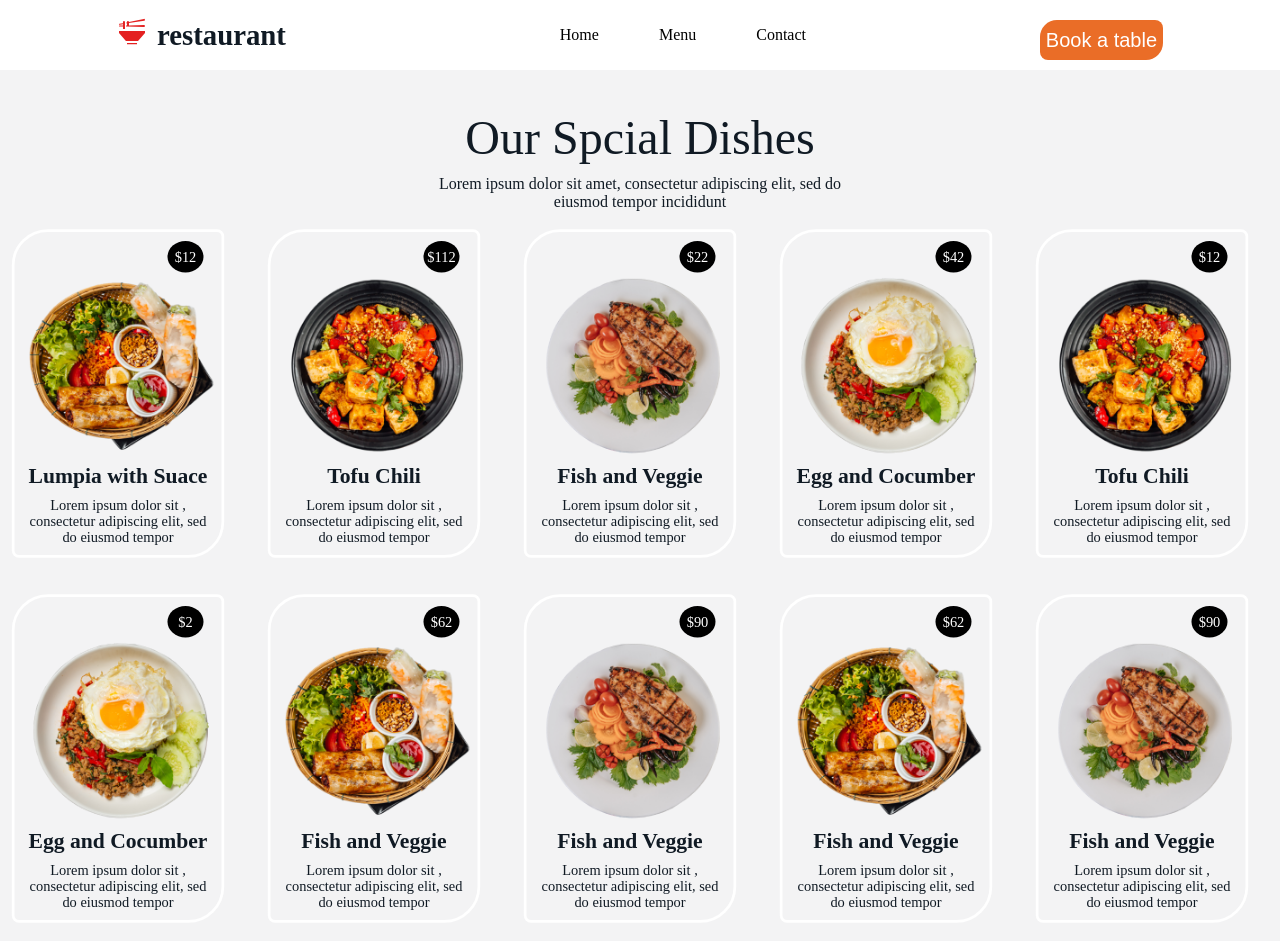
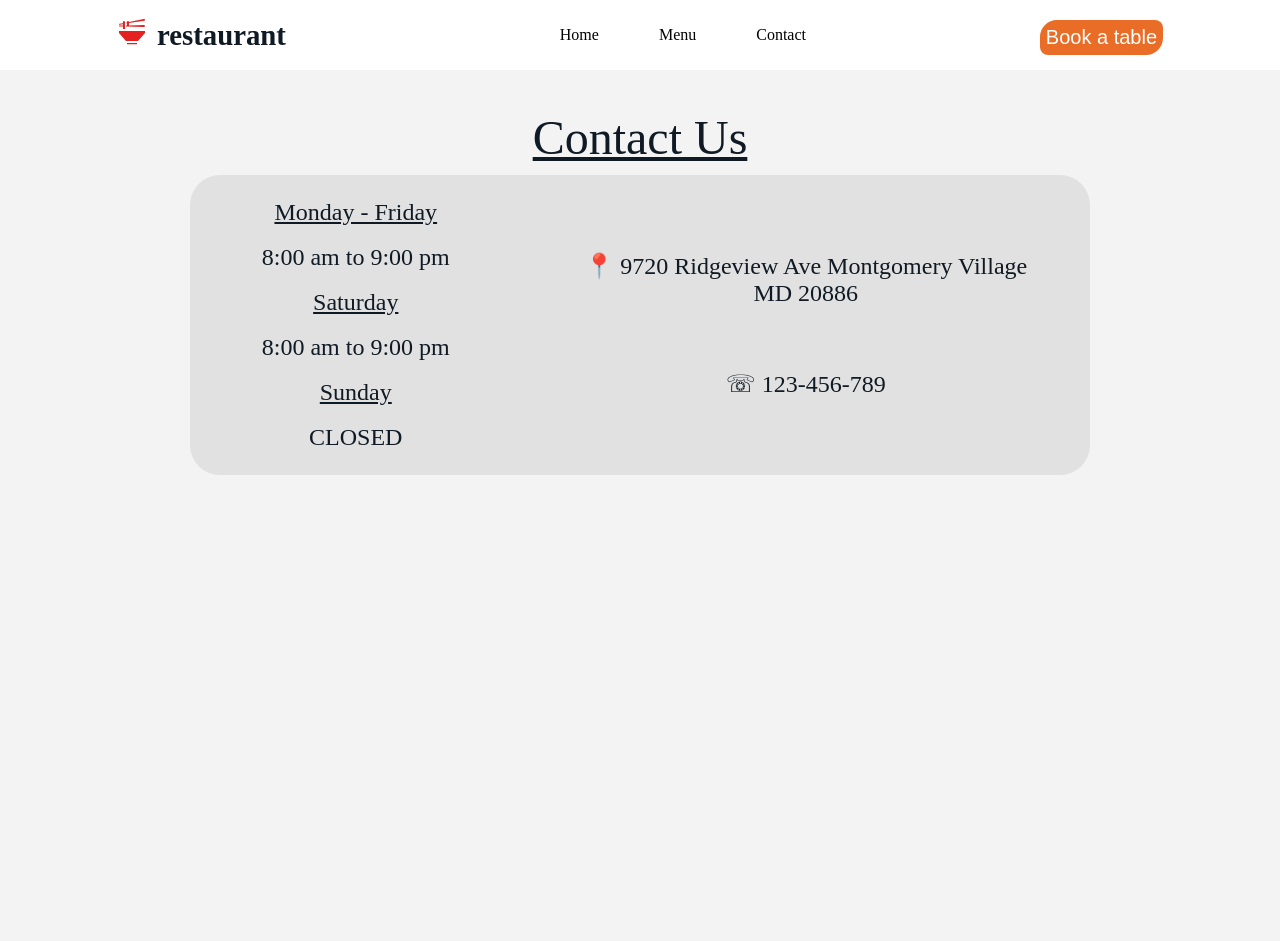
Before and after one commit to yabetsg/restaurant-page, a website built with webpack: page dist/index.html in a window 1280 px wide. After the commit the page ends 800 px from the top, so only its background shows below. Built offline with nearby package versions, Linux system fonts and the light colour scheme; a web font is replaced by a local one.

Commit message:
Finish contact page layout and styling

```diff
--- a/src/contact.js
+++ b/src/contact.js
@@ -0,0 +1,55 @@
+export const contactSecondHeader = () => {
+    const header = document.createElement('div');
+    header.classList.add('contactHeader');
+    const headerText = document.createElement('div');
+    headerText.classList.add('headerTitle');
+    const headerParagraph = document.createElement('div');
+    headerParagraph.classList.add('headerParagraph');
+    headerParagraph.textContent = 'Lorem ipsum dolor sit amet, consectetur adipiscing elit, sed do eiusmod tempor incididunt';
+    headerText.textContent = 'Contact Us';
+    header.appendChild(headerText);
+    header.appendChild(headerParagraph);
+
+    return header;
+}
+
+const makeDiv = (text) => {
+    const newDiv = document.createElement('div');
+    newDiv.textContent = text;
+    return newDiv;
+}
+
+export const contactInfo = () => {
+
+    const contactInfoContainer = document.createElement('div');
+    contactInfoContainer.classList.add('contactInfoContainer');
+    const openingHoursInfoContainer = document.createElement('div');
+    openingHoursInfoContainer.classList.add('openingHoursInfoContainer');
+    const addressInfoContainer = document.createElement('div');
+    addressInfoContainer.classList.add('addressInfoContainer');
+    const addressInfo = document.createElement('div');
+
+    const phoneNumberInfo = document.createElement('div');
+    const openingHoursInfo = document.createElement('div');
+    openingHoursInfo.classList.add('openingHoursInfo');
+    addressInfo.classList.add('addressInfo');
+    phoneNumberInfo.classList.add('phoneNumberInfo');
+    openingHoursInfo.textContent = 'Opening Hours';
+    const daysAndHours = [["Monday - Friday", "Saturday" , "Sunday"],
+    ["8:00 am to 9:00 pm","8:00 am to 9:00 pm","CLOSED"]];
+    addressInfo.innerText = '📍 9720 Ridgeview Ave Montgomery Village\nMD 20886';
+    phoneNumberInfo.textContent = '☏ 123-456-789';
+    addressInfoContainer.appendChild(addressInfo);
+    addressInfoContainer.appendChild(phoneNumberInfo);
+
+  openingHoursInfoContainer.appendChild(makeDiv(daysAndHours[0][0]));
+  openingHoursInfoContainer.appendChild(makeDiv(daysAndHours[1][1]));
+  openingHoursInfoContainer.appendChild(makeDiv(daysAndHours[0][1]));
+  openingHoursInfoContainer.appendChild(makeDiv(daysAndHours[1][1]));
+  openingHoursInfoContainer.appendChild(makeDiv(daysAndHours[0][2]));
+  openingHoursInfoContainer.appendChild(makeDiv(daysAndHours[1][2]));
+    contactInfoContainer.appendChild(openingHoursInfoContainer);
+    contactInfoContainer.appendChild(addressInfoContainer);
+
+    return contactInfoContainer;
+}
--- /dev/null
+++ b/src/contactStyles.css
@@ -0,0 +1,48 @@
+.menuHeader{
+    font-family: 'JelleeBold';
+    text-decoration: underline;
+}
+.contactInfoContainer{
+
+   display: flex;
+   justify-content: space-around;
+   margin: 0 auto;
+   font-size: var(--medium-text);
+    max-width: 900px;
+    border-radius: 30px;
+    background-color: rgba(225, 225, 225, 1);
+    min-height: 300px;
+
+}
+.openingHoursInfoContainer{
+    display: flex;
+    flex-direction: column;
+    font-family: 'AveriaRegular';
+    align-items: center;
+    justify-content: center;
+    align-items: center;
+    justify-content: center;
+
+}
+.openingHoursInfoContainer>div{
+    padding: 9px;
+}
+.openingHoursInfoContainer>:nth-child(1),.openingHoursInfoContainer>:nth-child(3),.openingHoursInfoContainer>:nth-child(5){
+    text-decoration: underline;
+}
+.openingHoursInfo{
+    margin: 0 auto;
+}
+.addressInfo{
+    text-align: center;
+
+
+}
+.addressInfoContainer{
+    display: flex;
+    flex-direction: column;
+    gap: 63px;
+    align-items: center;
+    justify-content: center;
+    font-family: 'AveriaRegular';
+}
--- a/src/helloworld.js
+++ /dev/null
@@ -1,6 +0,0 @@
-export const hello = ()=>{
-
-    const helloWorld = document.createElement('div');
-    helloWorld.textContent = 'Hello World';
-    return helloWorld;
-}
--- a/src/index.js
+++ b/src/index.js
@@ -1,8 +1,9 @@
 import { homeHeader , homePage} from "./home";
-import { menuHeader, menuDishes, createGridContainer } from "./menu";
-
+import { header, menuDishes, createGridContainer } from "./menu";
+import { contactInfo } from "./contact";
 import './style.css';
 import './menuStyles.css';
+import './contactStyles.css';
 
 const content = document.getElementById('content');
 const loadHome = () =>{
@@ -21,7 +22,7 @@ content.appendChild(homeHeader());
 
 content.appendChild(combineLeftAndRightColumn);
 };
-const loadMenu = (() => {
+const loadMenu = () => {
     const menuMainContent = document.createElement('div');
     const menuHeaderContent = document.createElement('div');
     menuMainContent.classList.add('menuMainContent')
@@ -29,7 +30,7 @@ const loadMenu = (() => {
     const description ='Lorem ipsum dolor sit , consectetur adipiscing elit, sed do eiusmod tempor';
     menuHeaderContent.appendChild(homeHeader());
 
-    menuMainContent.appendChild(menuHeader());
+    menuMainContent.appendChild(header('Our Spcial Dishes',description));
     const grid = menuDishes('dish1.png','Lumpia with Suace',description,'$12');
     const grid2 = menuDishes('dish2.png','Tofu Chili',description,'$112');
     const grid3 = menuDishes('dish3.png','Fish and Veggie',description,'$22');
@@ -48,4 +49,19 @@ const loadMenu = (() => {
     content.appendChild(menuMainContent);
 
 
+};
+
+const loadContact = (() => {
+    const contactMainContent = document.createElement('div');
+    const contactHeaderContent = document.createElement('div');
+
+    contactMainContent.classList.add('contactMainContent')
+    contactHeaderContent.classList.add('contactHeaderContent')
+
+    contactHeaderContent.appendChild(homeHeader());
+
+    contactMainContent.appendChild(header('Contact Us', ''));
+    contactMainContent.appendChild(contactInfo());
+    content.appendChild(contactHeaderContent);
+    content.appendChild(contactMainContent);
 })();
--- a/src/menu.js
+++ b/src/menu.js
@@ -1,12 +1,12 @@
-export const menuHeader = () => {
+export const header = (title,description) => {
     const header = document.createElement('div');
     header.classList.add('menuHeader');
     const headerText = document.createElement('div');
     headerText.classList.add('headerTitle');
     const headerParagraph = document.createElement('div');
     headerParagraph.classList.add('headerParagraph');
-    headerParagraph.textContent = 'Lorem ipsum dolor sit amet, consectetur adipiscing elit, sed do eiusmod tempor incididunt';
-    headerText.textContent = 'Our Spcial Dishes';
+    headerParagraph.textContent = description; //'Lorem ipsum dolor sit amet, consectetur adipiscing elit, sed do eiusmod tempor incididunt'
+    headerText.textContent = title; //'Our Spcial Dishes'
     header.appendChild(headerText);
     header.appendChild(headerParagraph);
 
--- a/src/menuStyles.css
+++ b/src/menuStyles.css
@@ -12,6 +12,9 @@
 
 body{
     margin: 0;
+    background-color:  rgb(243, 243, 244);
+
+
 }
 .headerTitle{
     font-size: var(--big-text);
--- a/src/style.css
+++ b/src/style.css
@@ -8,7 +8,7 @@
     --home-img-radius: 100px 50px 100px 50px;
     --btn-radius: 17px 8px 17px 8px;
     --menu-bg-color:rgba(16,26,36,100%);
-    --mediumn-text: 2rem;
+    --medium-text: 1.5rem;
 }
 html{
     margin: 0;
@@ -55,6 +55,7 @@ header{
     display: flex;
     justify-content: space-around;
     padding: 10px 0px 10px 0px;
+    background-color: white;
 }
 .titleContainer{
     font-size: var(--big-text);
@@ -103,6 +104,8 @@ button{
 }
 header>button {
     margin-top: 10px;
+    max-width: 167px;
+    max-height: 35px;
     border-style: none;
 }
 .rightColumnDiv{
```
Also changed, not shown: dist/bundle.js, dist/index.html.
